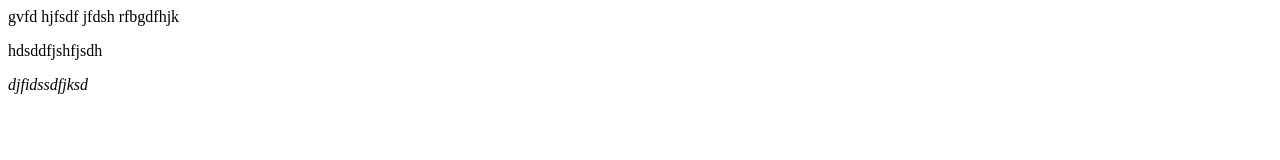
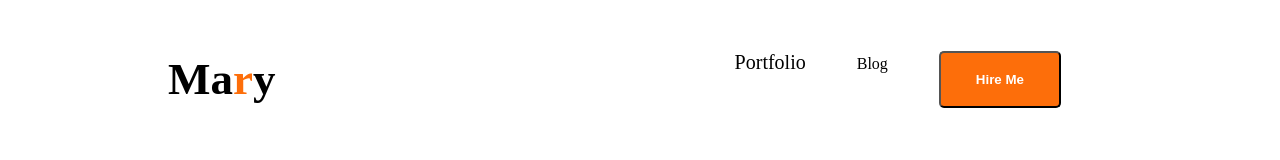
Before and after one commit to tamimzia7/Web_cproject, a plain HTML site: page index.html in a window 1280 px wide. Drawn offline with Linux system fonts and the light colour scheme.

Commit message:
first commit

```diff
--- a/index.html
+++ b/index.html
@@ -4,15 +4,27 @@
     <meta charset="UTF-8">
     <meta name="viewport" content="width=device-width, initial-scale=1.0">
     <title>web_cproject</title>
+    <link rel="preconnect" href="https://fonts.googleapis.com">
+<link rel="preconnect" href="https://fonts.gstatic.com" crossorigin>
+<link href="https://fonts.googleapis.com/css2?family=Open+Sans:ital,wght@0,300..800;1,300..800&display=swap" rel="stylesheet">
+    <link rel="stylesheet" href="style/syle.css">
 </head>
-<body>
+<body class="open-sans-normal>">
 
     <body>
-        gvfd hjfsdf jfdsh rfbgdfhjk
+        <header>
+            <nav>
+                <h3 class="nav-title">Ma<span class="text-primay">r</span>y</h3>
 
 
-        <p>hdsddfjshfjsdh</p>
-        <i>djfidssdfjksd</i>
+            <ul>
+                <li> <a href="" class="dark-2"> Portfolio</a></li>
+                <li> <a href="" class="dark-2"></a>Blog</li>
+                <li><a href=""></a><button class="btn-pry">Hire Me</button></li>
+            </ul>
+             </nav>
+        </header>
+
     </body>
 </body>
 </html>
--- /dev/null
+++ b/style/syle.css
@@ -0,0 +1,50 @@
+
+.open-sans-normal> {
+  font-family: "Open Sans", sans-serif;
+  font-optical-sizing: auto;
+  font-style: normal;
+  font-variation-settings:
+    "wdth" 100;
+}
+
+.text-primay{
+    color:#FD6E0A;
+
+}
+
+
+nav{
+    display: flex;
+    align-items: center;
+    justify-content: space-between;
+    margin: 0px 160px;
+
+}
+nav ul {
+    display: flex;
+
+}
+
+.nav-title{
+    font-weight: 800;
+    font-size: 45px;
+}
+nav ul li{
+    list-style: none;
+    margin-right: 51px;
+}
+nav li a{
+    text-decoration: none;
+    font-size: 20px;
+
+}
+.dark-2{
+    color: #000000;
+}
+.btn-pry{
+    background-color: #FD6E0A;
+    font-weight: bold;
+    color: white;
+    padding: 19px 35px;
+    border-radius: 5px;
+}
```
